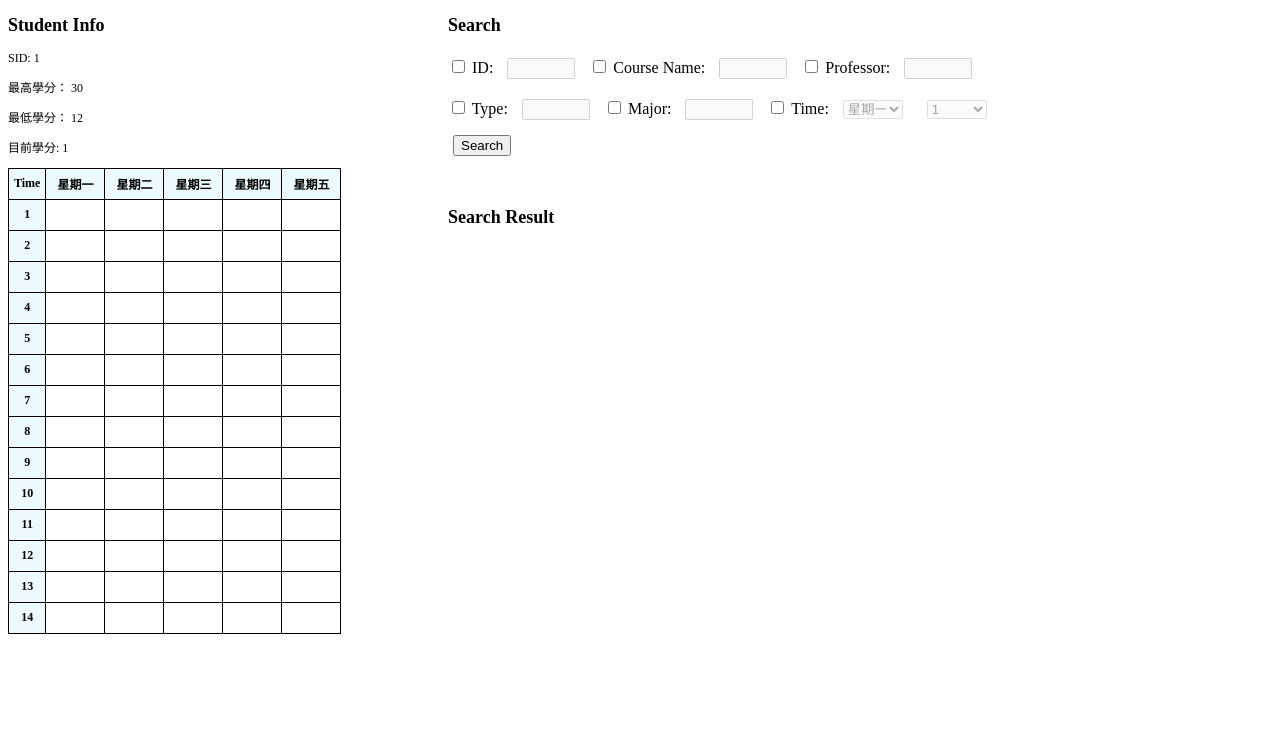
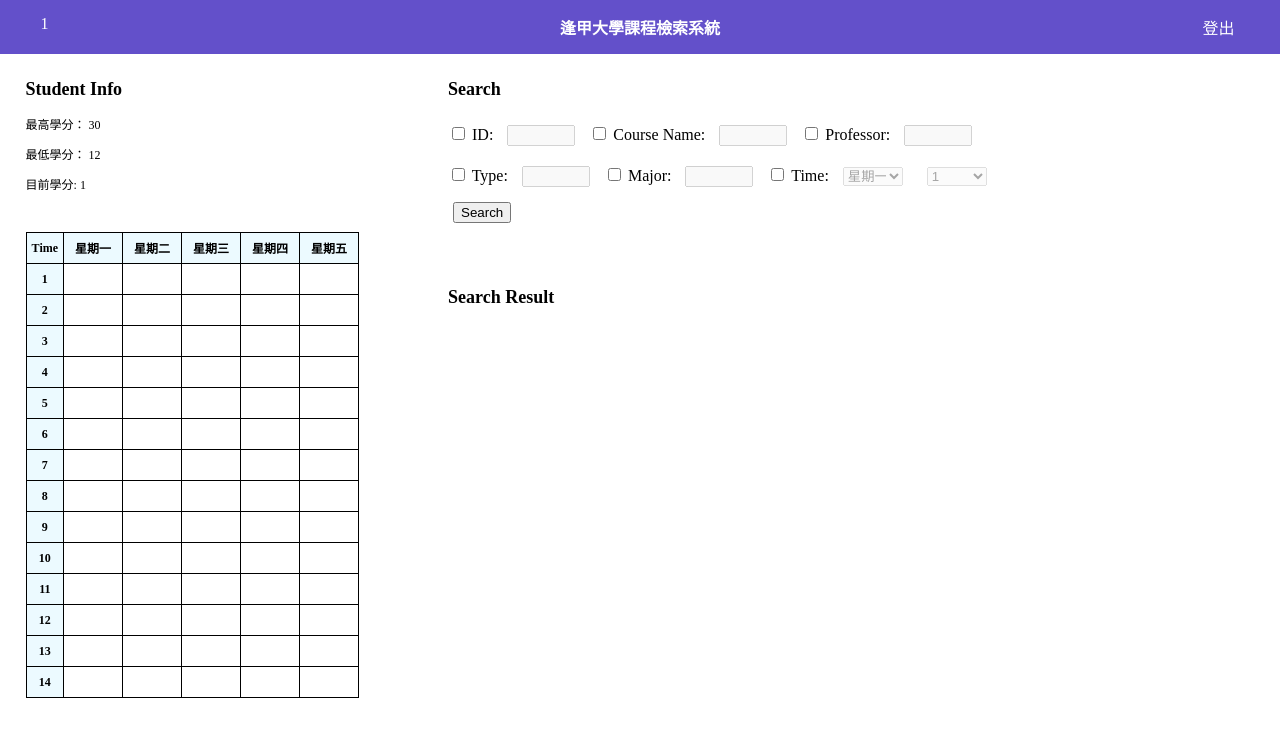
Before and after one commit to yuru108/course, a Flask app: template templates/index.html in a window 1280 px wide. Shown: the top 737 px of the page. Run offline with Flask 3, Linux system fonts and the light colour scheme; the template is opened without the code that fills it: most values are stand-ins (such as "Sample title", 1, 10 or a date in 2020); lists and menus that the app fills with data are empty; parts of the project's set-up code (start-up, migrations or seed data) failed here and were passed over.

Commit message:
add banner, logout fix sing up

```diff
--- a/app.py
+++ b/app.py
@@ -64,11 +64,19 @@ def sign_up_page():
 
         if search_account(SID):
             flash('此帳號已存在')
+            return redirect(url_for('login_page'))
         else:
             sign_up(SID, password)
             flash('Account created successfully!')
             return redirect(url_for('login_page'))
     return render_template('sign_up.html', form=form)
+
+@app.route('/logout')
+def logout():
+    global login_flag, student_info
+    login_flag = False
+    student_info = None
+    return redirect(url_for('login_page'))
 
 @app.route('/search', methods=['GET'])
 def search():
--- a/connect_db.py
+++ b/connect_db.py
@@ -67,6 +67,7 @@ def create_schedule(SID):
     cursor.close()
 
     init_schedule(SID)
+    init_required_course(SID)
 
 def init_schedule(SID):
     cursor = connection.cursor()
--- a/templates/index.html
+++ b/templates/index.html
@@ -25,13 +25,42 @@
         th {
             background-color: rgb(236, 250, 255);
         }
-        form {
-            position: fixed;
-            top: 6%;
-            left: 35%;
-        }
         button {
             margin: 5px;
+        }
+        .banner {
+            background-color: #6350ca;
+            color: white;
+            text-align: center;
+            position: absolute;
+            top: 0;
+            left: 0;
+            right: 0;
+            overflow: hidden;
+        }
+        .logout {
+            display: block;
+            position: absolute;
+            top: 0;
+            right: 2%;
+            padding: 15px 20px;
+        }
+        .logout:hover {
+            background-color: #4f3eb1;
+        }
+        .logout-link {
+            text-decoration: none;
+            color: inherit;
+        }
+        .info {
+            position: fixed;
+            top: 8%;
+            left: 2%
+        }
+        .schedule {
+            position: fixed;
+            top: 29%;
+            left: 2%
         }
         .th_title {
             width: 20px;
@@ -48,19 +77,14 @@
             margin: 10px;
             width: 60px;
         }
-        .search_title {
+        .search_option {
             position: fixed;
-            top: 0%;
+            top: 8%;
             left: 35%;
         }
-        .result_title {
+        .search_result {
             position: fixed;
-            top: 24%;
-            left: 35%;
-        }
-        .result_table {
-            position: fixed;
-            top: 32%;
+            top: 34%;
             left: 35%;
         }
     </style>
@@ -112,17 +136,28 @@
     </script>
 </head>
 <body>
+    <!-- Banner -->
+    <div class="banner">
+        <div style="position: absolute; left: 2%; padding: 15px;">
+            {{ student_info.SID }}
+        </div>
+        <div style="padding: 15px; font-weight:bold;">
+            逢甲大學課程檢索系統
+        </div>
+        <div class="logout">
+            <a href="{{ url_for('logout') }}" class="logout-link">登出</a>
+        </div>
+    </div>
     <!-- Student Info -->
-    <div>
+    <div class="info">
         <h2>Student Info</h2>
-        <p>SID: {{ student_info.SID }}</p>
         <p>最高學分： 30</p>
         <p>最低學分： 12</p>
         <p>目前學分: {{ student_info.total_credit }}</p>
         <!-- Add more fields as needed -->
     </div>
     <!-- Schedule Table -->
-    <table>
+    <table class="schedule">
         <thead>
             <tr>
                 <th class="th_title">Time</th>
@@ -158,8 +193,8 @@
         </tbody>
     </table>
     <!-- Search Checkbox -->
-    <div>
-        <h2 class="search_title">Search</h2>
+    <div class="search_option">
+        <h2>Search</h2>
         <input type="hidden" id="search_url" value="{{ url_for('search') }}">
         <form action="{{ url_for('search') }}" method="GET" onsubmit="return validateForm()">
             <label>
@@ -201,10 +236,10 @@
         </form>
     </div>
     <!-- Search Result -->
-    <div>
-        <h2 class="result_title">Search Result</h2>
+    <div class="search_result">
+        <h2>Search Result</h2>
         {% if search_result %}
-        <table class="result_table">
+        <table>
             <thead>
                 <tr>
                     <th>選課代碼</th>
```
